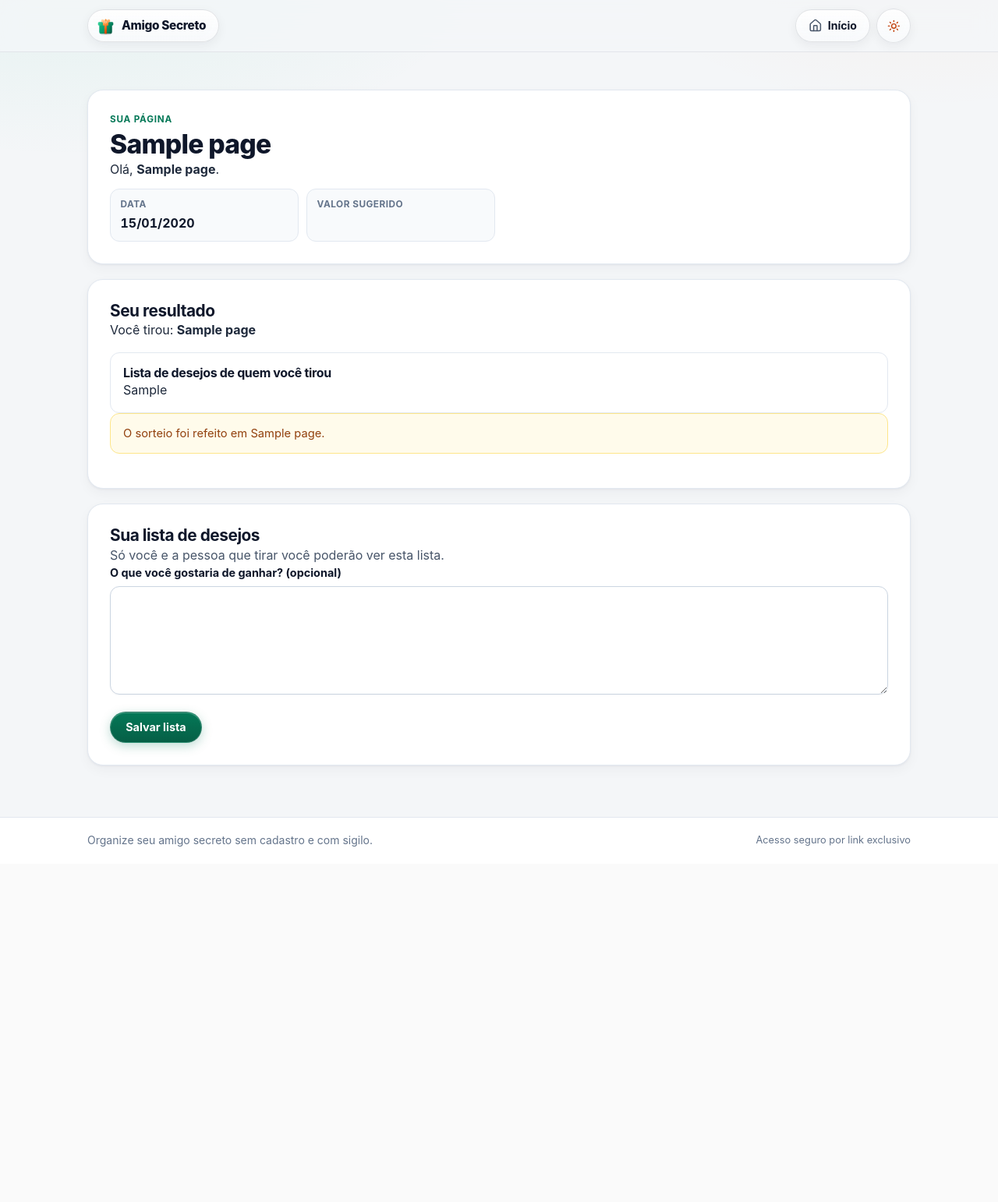
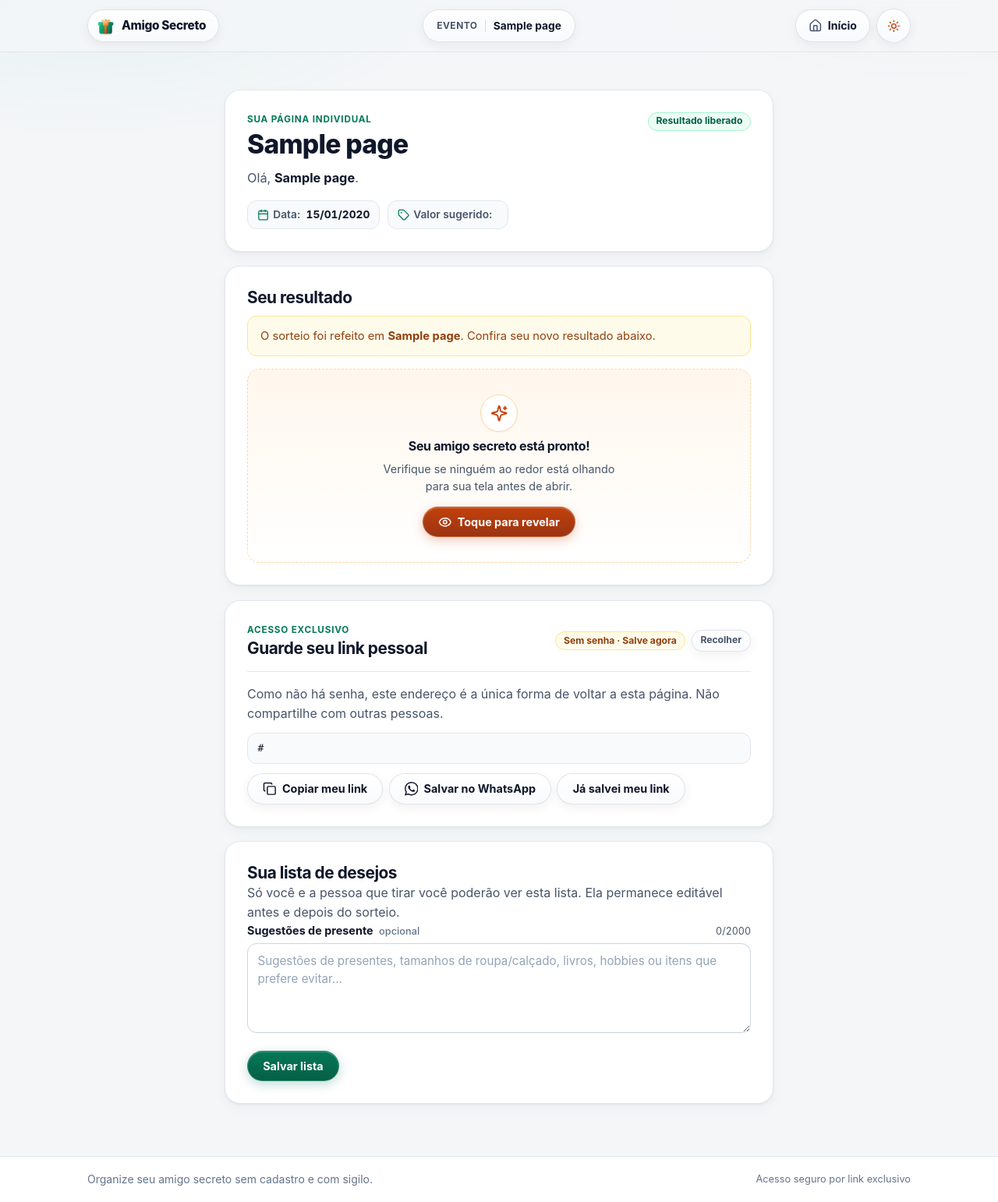
Before and after one commit to michaelmelobarbosa/amigo-secreto, a Spring app: template src/main/resources/templates/participant/view.html in a window 1280 px wide. Shown: the whole page at 78% size. Before the commit the page ends 1086 px from the top, so only its background shows below. Run offline with Thymeleaf, Linux system fonts and the light colour scheme; the template is opened without the code that fills it: most values are stand-ins (such as "Sample title", 1, 10 or a date in 2020); data that the repository does not hold is empty; some of the project's set-up classes (security, data sources, template engines, error pages and the like) are left out, and stand-ins take their place.

Commit message:
Add reveal curtain and personal link vault to participant page

```diff
--- a/src/main/java/br/com/michael/amigosecreto/participant/dto/ParticipantPageView.java
+++ b/src/main/java/br/com/michael/amigosecreto/participant/dto/ParticipantPageView.java
@@ -13,5 +13,7 @@ public record ParticipantPageView(
         String receiverName,
         String receiverWishlist,
         boolean redrawn,
-        String drawnAtLabel) {
+        String drawnAtLabel,
+        String ownUrl,
+        String ownWhatsappUrl) {
 }
--- a/src/main/resources/templates/participant/view.html
+++ b/src/main/resources/templates/participant/view.html
@@ -2,63 +2,179 @@
 <html lang="pt-BR" xmlns:th="http://www.thymeleaf.org">
 <head th:replace="~{fragments/common :: head('Sua página do amigo secreto')}"></head>
 <body>
-<header th:replace="~{fragments/common :: nav('')}"></header>
+<header th:replace="~{fragments/common :: nav(${page.eventName})}"></header>
 
-<main class="container content" id="conteudo">
+<main class="container content narrow-container" id="conteudo">
     <div class="alert alert-success" role="status" th:if="${message}" th:text="${message}"></div>
     <div class="alert alert-error" role="alert" th:if="${error}" th:text="${error}"></div>
+    <div class="alert alert-error" role="alert" data-validation-summary
+         th:if="${#fields.hasErrors('form.*')}">
+        <strong>Não foi possível salvar a lista.</strong> Confira o campo destacado abaixo.
+    </div>
 
-    <section class="card">
-        <p class="eyebrow">Sua página</p>
-        <h1 th:text="${page.eventName}">Amigo secreto</h1>
-        <p>Olá, <strong th:text="${page.ownName}">Ana</strong>.</p>
+    <section class="card participant-hero">
+        <div class="section-heading">
+            <div>
+                <p class="eyebrow">Sua página individual</p>
+                <h1 th:text="${page.eventName}">Amigo secreto</h1>
+            </div>
+            <span class="badge badge-success" th:if="${page.drawn}">Resultado liberado</span>
+            <span class="badge badge-neutral" th:unless="${page.drawn}">Em espera</span>
+        </div>
 
-        <dl class="details">
-            <div>
-                <dt>Data</dt>
+        <p class="participant-greeting">Olá, <strong th:text="${page.ownName}">Ana</strong>.</p>
+
+        <dl class="meta-pills">
+            <div class="meta-pill">
+                <dt>
+                    <span th:replace="~{fragments/icons :: iconCalendar}"></span>
+                    <span>Data:</span>
+                </dt>
                 <dd th:text="${page.eventDate == null ? 'A definir' : #temporals.format(page.eventDate, 'dd/MM/yyyy')}">24/12/2026</dd>
             </div>
-            <div>
-                <dt>Valor sugerido</dt>
+            <div class="meta-pill">
+                <dt>
+                    <span th:replace="~{fragments/icons :: iconTag}"></span>
+                    <span>Valor sugerido:</span>
+                </dt>
                 <dd th:text="${page.suggestedValue == null ? 'Sem valor definido' : #numbers.formatCurrency(page.suggestedValue)}">R$ 50,00</dd>
             </div>
         </dl>
     </section>
 
-    <section class="card" th:if="${page.drawn}">
-        <h2>Seu resultado</h2>
-        <p th:if="${page.receiverName != null}">Você tirou: <strong th:text="${page.receiverName}">Fulano</strong></p>
-        <p class="muted" th:if="${page.receiverName == null}">Seu resultado ainda não está disponível. Tente novamente mais tarde.</p>
-        <div class="wishlist-preview" th:if="${page.receiverName != null and !#strings.isEmpty(page.receiverWishlist)}">
-            <h3>Lista de desejos de quem você tirou</h3>
-            <p class="preserve-lines" th:text="${page.receiverWishlist}">Livro ou um jogo de tabuleiro.</p>
+    <section class="card result-card" th:if="${page.drawn}">
+        <div class="section-heading">
+            <h2>Seu resultado</h2>
+            <button class="button secondary button-sm reveal-toggle-btn" type="button"
+                    data-reveal-toggle hidden th:if="${page.receiverName != null}">
+                <span th:replace="~{fragments/icons :: iconEyeOff}"></span>
+                <span data-reveal-toggle-label>Ocultar nome</span>
+            </button>
         </div>
-        <p class="muted" th:if="${page.receiverName != null and #strings.isEmpty(page.receiverWishlist)}">Essa pessoa ainda não informou uma lista de desejos.</p>
+
         <div class="alert alert-warning" role="status" th:if="${page.redrawn}">
-            O sorteio foi refeito em <span th:text="${page.drawnAtLabel}">13/11</span>.
+            O sorteio foi refeito em <strong th:text="${page.drawnAtLabel}">13/11</strong>. Confira seu novo resultado abaixo.
+        </div>
+
+        <div class="reveal-stage" data-reveal-card th:if="${page.receiverName != null}">
+            <div class="reveal-curtain" data-reveal-curtain>
+                <div class="reveal-curtain-icon" aria-hidden="true">
+                    <span th:replace="~{fragments/icons :: iconSparkles}"></span>
+                </div>
+                <h3>Seu amigo secreto está pronto!</h3>
+                <p class="muted">Verifique se ninguém ao redor está olhando para sua tela antes de abrir.</p>
+                <button class="button button-accent" type="button" data-reveal-open>
+                    <span th:replace="~{fragments/icons :: iconEye}"></span>
+                    <span>Toque para revelar</span>
+                </button>
+            </div>
+
+            <div class="reveal-body" data-reveal-body>
+                <p class="reveal-lead">Você tirou: <strong class="reveal-name" th:text="${page.receiverName}">Fulano</strong></p>
+
+                <div class="wishlist-preview" th:if="${!#strings.isEmpty(page.receiverWishlist)}">
+                    <div class="wishlist-preview-header">
+                        <span th:replace="~{fragments/icons :: iconGift}"></span>
+                        <h3>Lista de desejos de quem você tirou</h3>
+                    </div>
+                    <p class="preserve-lines" th:text="${page.receiverWishlist}">Livro ou um jogo de tabuleiro.</p>
+                </div>
+
+                <p class="muted wishlist-empty" th:if="${#strings.isEmpty(page.receiverWishlist)}">
+                    Essa pessoa ainda não informou uma lista de desejos. Volte a este link depois — ela pode atualizar a qualquer momento.
+                </p>
+            </div>
+        </div>
+
+        <p class="muted" th:if="${page.receiverName == null}">
+            Seu resultado ainda não está disponível. Tente novamente mais tarde.
+        </p>
+    </section>
+
+    <section class="card waiting-card" th:unless="${page.drawn}">
+        <div class="waiting-header">
+            <div class="feature-icon feature-icon-accent" aria-hidden="true">
+                <span th:replace="~{fragments/icons :: iconClock}"></span>
+            </div>
+            <div>
+                <h2>Aguarde o sorteio</h2>
+                <p class="muted">O organizador ainda não realizou o sorteio. Enquanto espera, salve seu link pessoal logo abaixo e preencha sua lista de desejos.</p>
+            </div>
         </div>
     </section>
 
-    <section class="card" th:unless="${page.drawn}">
-        <h2>Aguarde o sorteio</h2>
-        <p>O organizador ainda não realizou o sorteio. Volte a este link depois para ver seu resultado.</p>
-    </section>
+    <details class="card vault-card save-link-card" id="participant-own-link" open data-access-vault>
+        <summary class="vault-summary">
+            <div>
+                <p class="eyebrow">Acesso exclusivo</p>
+                <h2>Guarde seu link pessoal</h2>
+            </div>
+            <div class="vault-summary-right">
+                <span class="badge badge-warning" data-vault-badge>Sem senha · Salve agora</span>
+                <span class="vault-chevron" aria-hidden="true"></span>
+            </div>
+        </summary>
+
+        <div class="vault-body">
+            <p class="muted">Como não há senha, este endereço é a única forma de voltar a esta página. Não compartilhe com outras pessoas.</p>
+
+            <div class="url-box">
+                <code th:text="${page.ownUrl}">/p/...</code>
+            </div>
+
+            <div class="row-actions">
+                <button class="button secondary" type="button" th:attr="data-copy=${page.ownUrl}"
+                        aria-label="Copiar meu link individual" data-links-saved>
+                    <span th:replace="~{fragments/icons :: iconCopy}"></span>
+                    <span th:replace="~{fragments/icons :: iconCheck}"></span>
+                    <span>Copiar meu link</span>
+                </button>
+                <a class="button secondary" th:href="${page.ownWhatsappUrl}"
+                   target="_blank" rel="noopener noreferrer" data-links-saved>
+                    <span th:replace="~{fragments/icons :: iconWhatsapp}"></span>
+                    <span>Salvar no WhatsApp</span>
+                </a>
+                <button class="button secondary" type="button" data-links-saved data-links-ack>
+                    Já salvei meu link
+                </button>
+            </div>
+        </div>
+    </details>
 
     <section class="card">
         <h2>Sua lista de desejos</h2>
-        <p class="muted">Só você e a pessoa que tirar você poderão ver esta lista.</p>
-        <form th:action="@{/p/{token}/wishlist(token=${accessToken})}" th:object="${form}" method="post">
+        <p class="muted">Só você e a pessoa que tirar você poderão ver esta lista. Ela permanece editável antes e depois do sorteio.</p>
+
+        <form th:action="@{/p/{token}/wishlist(token=${accessToken})}" th:object="${form}" method="post" novalidate>
             <div th:replace="~{fragments/common :: csrf}"></div>
             <div class="field">
-                <label for="own-wishlist">O que você gostaria de ganhar? (opcional)</label>
-                <textarea id="own-wishlist" th:field="*{wishlist}" maxlength="2000" rows="5"></textarea>
-                <p class="field-error" th:if="${#fields.hasErrors('wishlist')}" th:errors="*{wishlist}">Erro na lista</p>
+                <div class="label-row">
+                    <label for="own-wishlist">Sugestões de presente <span class="optional-tag">opcional</span></label>
+                    <span class="char-counter muted" data-char-for="own-wishlist"></span>
+                </div>
+                <textarea id="own-wishlist" th:field="*{wishlist}" maxlength="2000" rows="4"
+                          data-char-count
+                          placeholder="Sugestões de presentes, tamanhos de roupa/calçado, livros, hobbies ou itens que prefere evitar..."
+                          th:attr="aria-invalid=${#fields.hasErrors('wishlist') ? 'true' : null},aria-describedby=${#fields.hasErrors('wishlist') ? 'own-wishlist-error' : null}"></textarea>
+                <p class="field-error" id="own-wishlist-error"
+                   th:if="${#fields.hasErrors('wishlist')}" th:errors="*{wishlist}">Erro na lista</p>
             </div>
             <button class="button" type="submit">Salvar lista</button>
         </form>
     </section>
 </main>
 
+<dialog id="leave-links-dialog" class="confirm-dialog" aria-labelledby="leave-links-title">
+    <h2 id="leave-links-title">Sair sem salvar seu link pessoal?</h2>
+    <p>
+        Se você ainda não copiou ou salvou este endereço, vai perder o acesso à sua página individual do amigo secreto.
+    </p>
+    <div class="dialog-actions">
+        <button class="button secondary" type="button" data-dialog-cancel>Ficar e salvar</button>
+        <button class="button danger" type="button" data-dialog-confirm>Continuar e sair</button>
+    </div>
+</dialog>
+
 <footer th:replace="~{fragments/common :: footer}"></footer>
 <div th:replace="~{fragments/common :: scripts}"></div>
 </body>
```
Also changed, not shown: src/main/java/br/com/michael/amigosecreto/participant/ParticipantController.java (+14 -2 lines), 1 other file.
